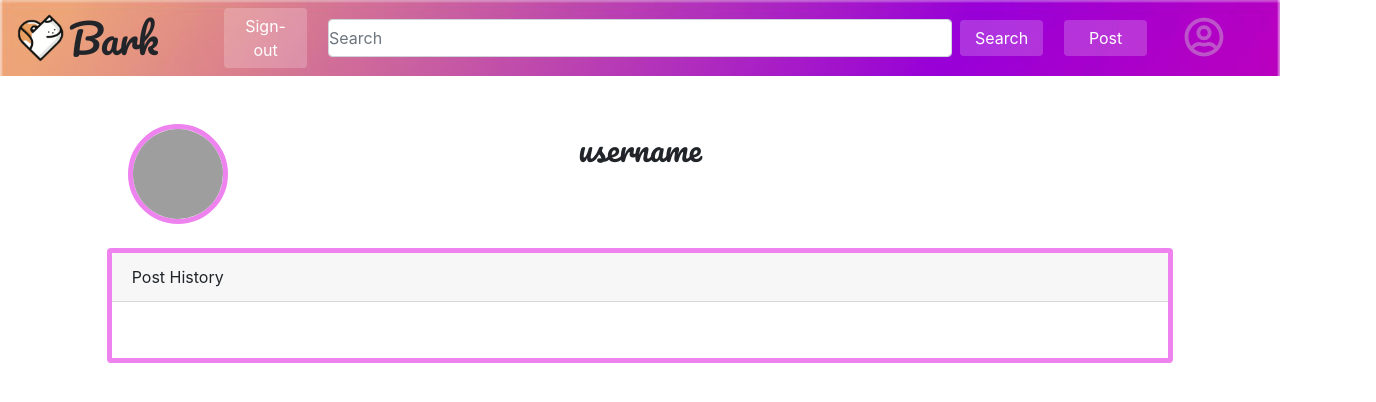
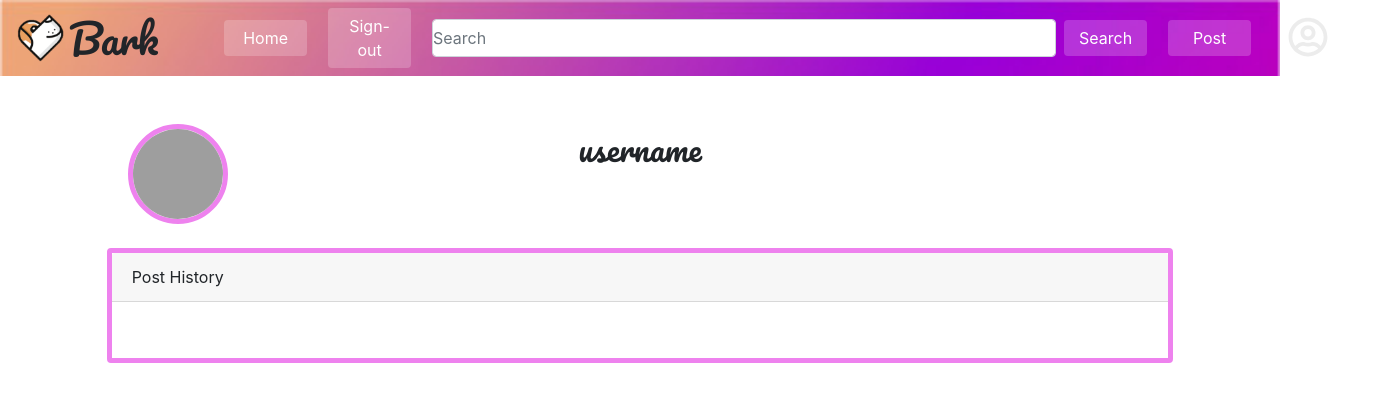
Before and after one commit to minori-fh/Bark, a website: page public/profile.html in a window 1280 px wide. Shown: the whole page, 1376 px wide, since content can reach past the window. Drawn offline with nearby package versions, Linux system fonts and the light colour scheme; no server answers; grey boxes are pictures that could not be loaded.

Commit message:
made home button from profile

```diff
--- a/public/profile.html
+++ b/public/profile.html
@@ -9,7 +9,7 @@
     <link href="https://fonts.googleapis.com/css?family=Pacifico&display=swap" rel="stylesheet">
     <link rel="stylesheet" href="https://stackpath.bootstrapcdn.com/bootstrap/4.3.1/css/bootstrap.min.css"
         integrity="sha384-ggOyR0iXCbMQv3Xipma34MD+dH/1fQ784/j6cY/iJTQUOhcWr7x9JvoRxT2MZw1T" crossorigin="anonymous">
-        <link rel="stylesheet" href="assets/css/style.css">
+    <link rel="stylesheet" href="assets/css/style.css">
     <script src="https://use.fontawesome.com/releases/v5.9.0/js/all.js" data-auto-replace-svg="nest"></script>
     <script src="https://cdnjs.cloudflare.com/ajax/libs/moment.js/2.17.0/moment.min.js" type="text/javascript"></script>
 
@@ -23,6 +23,11 @@
         <div class="col-6 col-sm-6 col-lg-2 col-xl-2" id="logo-col">
             <img id="home-logo" src="assets/images/login_logo.png" width="50px">
             <p id="home-header">Bark</p>
+        </div>
+        <div class="col-6 col-sm-6 col-lg-2 col-xl-1">
+            <a href="home.html">
+                <button type="button" class="gohome-btn actn-btn btn btn-light btn-small">Home</button>
+            </a>
         </div>
         <div class="col-6 col-sm-6 col-lg-2 col-xl-1">
             <button type="button" class="logout-btn actn-btn btn btn-light btn-small">Sign-out</button>
```
